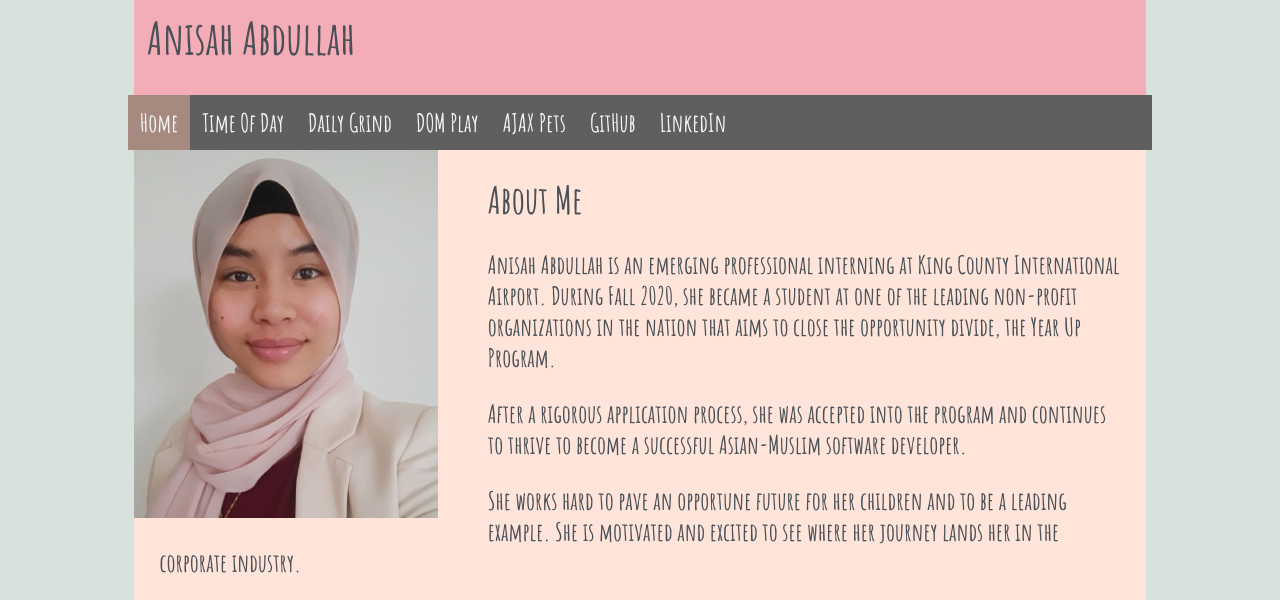
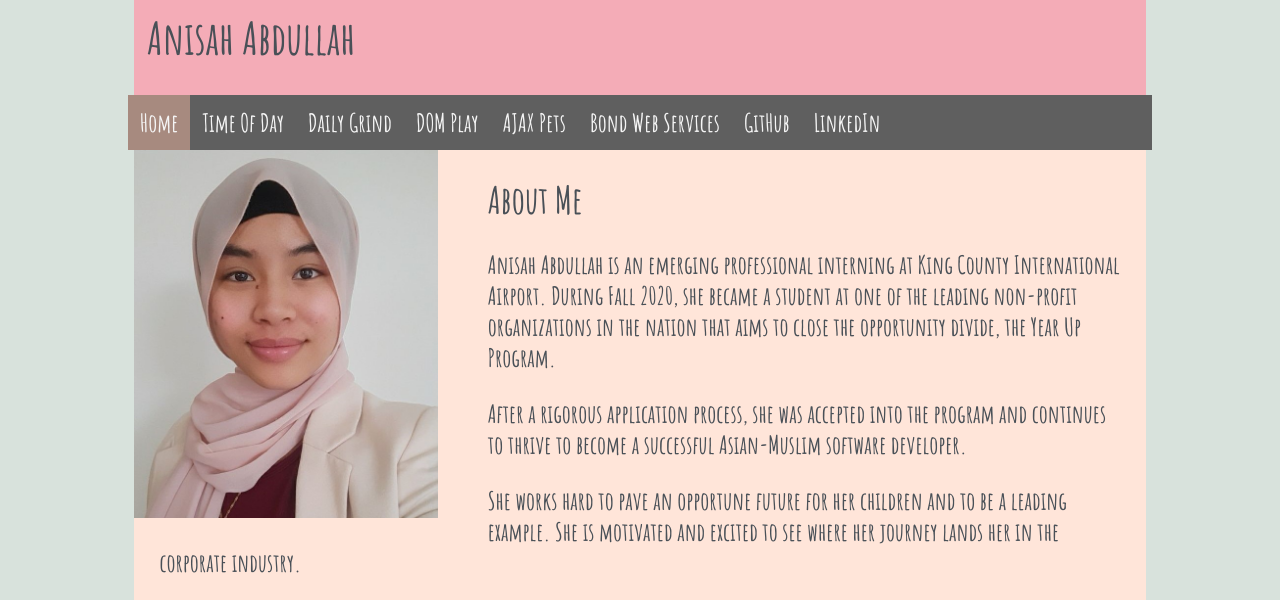
Before and after one commit to anisahabdu/portal, a plain HTML site: page index.html in a window 1280 px wide. Shown: the part 186-786 px from the top of the page. Drawn offline with Linux system fonts and the light colour scheme.

Commit message:
added bond web services

```diff
--- a/index.html
+++ b/index.html
@@ -20,6 +20,7 @@
             <a href="https://anisahabdu.github.io/daily-grind/" target="_blank">Daily Grind</a>
             <a href="https://anisahabdu.github.io/dom-play/" target="_blank">DOM Play</a>
             <a href="https://anisahabdu.github.io/ajax-pets/" target="_blank">AJAX Pets</a>
+            <a href="https://anisahabdu.github.io/bond-web-service/" target="_blank">Bond Web Services</a>
             <a href="https://github.com/anisahabdu" target="_blank">GitHub</a>
             <a href="https://www.linkedin.com/in/anisah-abdullah-845b611b0/" target="_blank">LinkedIn</a>
             <a href="javascript:void(0);" class="icon" onclick="myFunction()">&#9776;</a>
```
